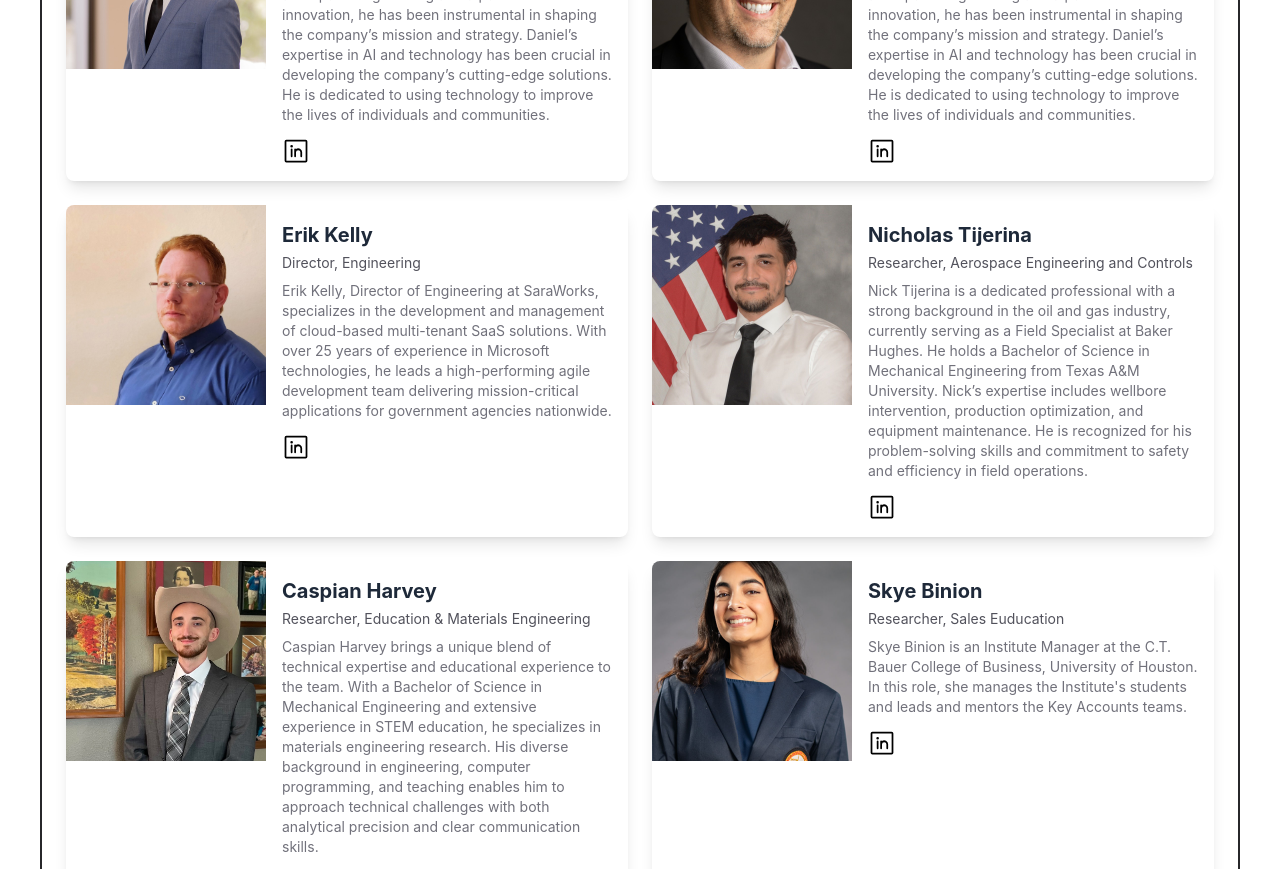
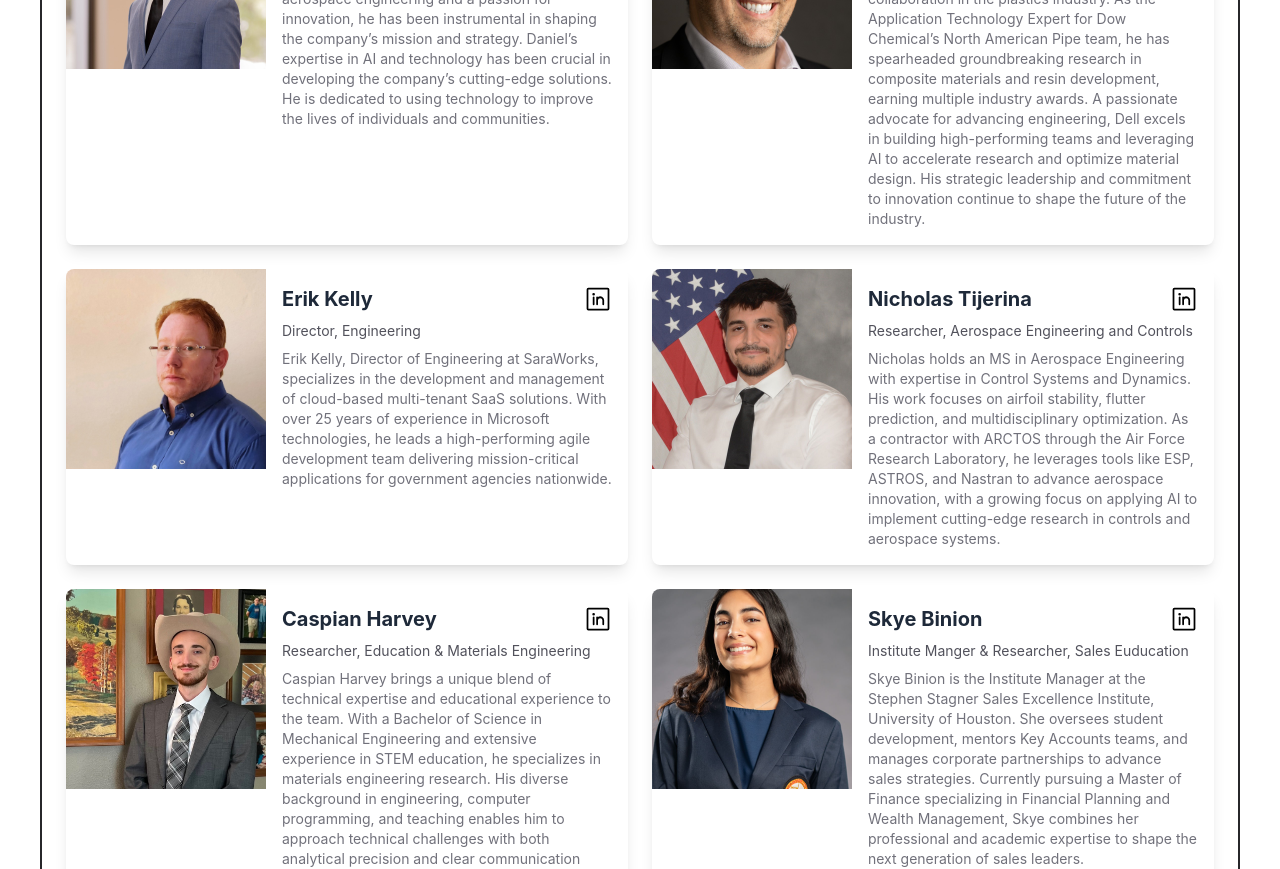
Before and after one commit to clearfram3/whexai, a SvelteKit app: page /team in a window 1280 px wide. Shown: the part 560-1429 px from the top of the page. Built offline with nearby package versions, Linux system fonts and the light colour scheme; a web font is replaced by a local one.

Commit message:
updated teams page

```diff
--- a/src/routes/team/+page.svelte
+++ b/src/routes/team/+page.svelte
@@ -19,7 +19,7 @@
 			image: 'profile-dell-doyle.jpeg',
 			linkedinURL: 'https://www.linkedin.com/in/delldoyle/',
 			description:
-				'Daniel Johns is the driving force behind the Whole Human eXperience. With a background in aerospace engineering and a passion for innovation, he has been instrumental in shaping the company’s mission and strategy. Daniel’s expertise in AI and technology has been crucial in developing the company’s cutting-edge solutions. He is dedicated to using technology to improve the lives of individuals and communities.'
+				'Dell Doyle is a seasoned leader with nearly 15 years of experience driving innovation and collaboration in the plastics industry. As the Application Technology Expert for Dow Chemical’s North American Pipe team, he has spearheaded groundbreaking research in composite materials and resin development, earning multiple industry awards. A passionate advocate for advancing engineering, Dell excels in building high-performing teams and leveraging AI to accelerate research and optimize material design. His strategic leadership and commitment to innovation continue to shape the future of the industry.'
 		},
 		{
 			name: 'Erik Kelly',
@@ -36,7 +36,7 @@
 			image: 'profile-nick.jpeg',
 			linkedinURL: 'https://www.linkedin.com/in/nicholas-tijerina-64b664208/',
 			description:
-				'Nick Tijerina is a dedicated professional with a strong background in the oil and gas industry, currently serving as a Field Specialist at Baker Hughes. He holds a Bachelor of Science in Mechanical Engineering from Texas A&M University. Nick’s expertise includes wellbore intervention, production optimization, and equipment maintenance. He is recognized for his problem-solving skills and commitment to safety and efficiency in field operations.'
+				'Nicholas holds an MS in Aerospace Engineering with expertise in Control Systems and Dynamics. His work focuses on airfoil stability, flutter prediction, and multidisciplinary optimization. As a contractor with ARCTOS through the Air Force Research Laboratory, he leverages tools like ESP, ASTROS, and Nastran to advance aerospace innovation, with a growing focus on applying AI to implement cutting-edge research in controls and aerospace systems.'
 		},
 		{
 			name: 'Caspian Harvey',
@@ -48,10 +48,13 @@
 		},
 		{
 			name: 'Skye Binion',
-			title: 'Researcher, Sales Euducation',
+			title: 'Institute Manger & Researcher, Sales Euducation',
 			image: 'profile-skye-binion.jpg',
 			linkedinURL: 'https://www.linkedin.com/in/skye-binion/',
-			description: `Skye Binion is an Institute Manager at the C.T. Bauer College of Business, University of Houston. In this role, she manages the Institute's students and leads and mentors the Key Accounts teams.`
+			description:
+				'Skye Binion is the Institute Manager at the Stephen Stagner Sales Excellence Institute, University of Houston. She oversees student development, mentors Key Accounts teams, and manages corporate partnerships to advance sales strategies. Currently pursuing a Master of Finance specializing in Financial Planning and Wealth Management, Skye combines her professional and academic expertise to shape the next generation of sales leaders.'
+			// description:
+			// 	'Skye Binion is the Institute Manager at the Stephen Stagner Sales Excellence Institute, where she mentors students, leads Key Accounts teams, and manages corporate partnerships. She is also pursuing a Master of Finance to further her expertise in financial planning and sales leadership.'
 		}
 	];
 </script>
@@ -80,11 +83,11 @@
 							alt={member.name}
 							class="h-50 w-50 object-cover object-center"
 						/>
+
 						<div class="flex-1 p-4">
+							<div class="mb-2 flex items-center justify-between">
 								<h3 class="text-xl font-bold text-gray-800">{member.name}</h3>
-							<p class="mt-1 text-sm text-zinc-600">{member.title}</p>
-							<p class="mt-2 text-sm text-zinc-500">{member.description}</p>
-							<div class="mt-3 flex space-x-3">
+								<div class="flex space-x-3">
 									{#if member?.githubURL}
 										<a href="/" class="text-blue-500 hover:text-blue-700">
 											<IconGithub />
@@ -93,10 +96,10 @@
 									<a href={member.linkedinURL} class="text-blue-500 hover:text-blue-700">
 										<IconLinkedIn />
 									</a>
-								<!-- <a href="/" class="text-blue-500 hover:text-blue-700">
-									<IconX />
-								</a> -->
 								</div>
+							</div>
+							<p class="mt-1 text-sm text-zinc-600">{member.title}</p>
+							<p class="mt-2 text-sm text-zinc-500">{member.description}</p>
 						</div>
 					</div>
 				{/each}
```
Also changed, not shown: 1 other file (tests, documents, lock files or other folders). Lines whose indentation alone changed are shown as unchanged.
